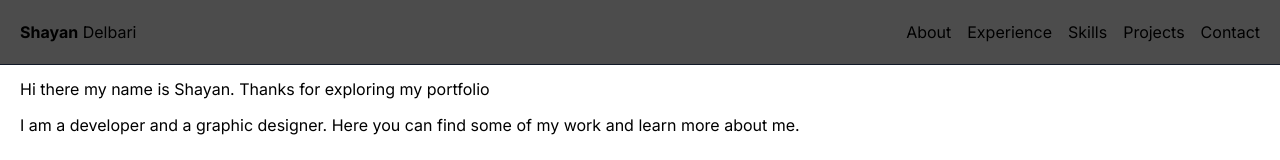
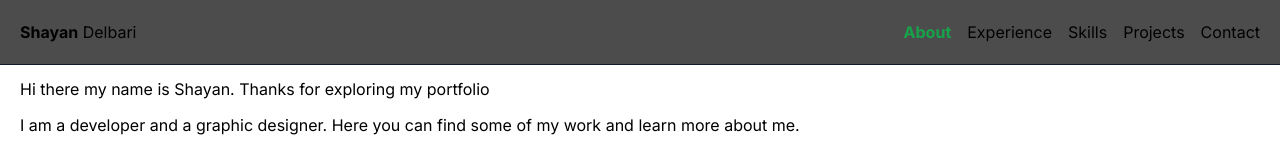
Before and after one commit to shayandelbari/my-portfolio, a SvelteKit app: page / in a window 1280 px wide. Shown: the top 160 px of the page. Built offline with nearby package versions, Linux system fonts and the light colour scheme.

Commit message:
add active state highlighting for menu links

```diff
--- a/src/routes/Menu.svelte
+++ b/src/routes/Menu.svelte
@@ -1,12 +1,15 @@
 <script lang="ts">
+	import { onMount } from 'svelte';
+
 	let menuItems = [
-		// { name: 'Home', link: '/' },
-		{ name: 'About', link: '#about' },
-		{ name: 'Experience', link: '#experience' },
-		{ name: 'Skills', link: '#skills' },
-		{ name: 'Projects', link: '#projects' },
-		{ name: 'Contact', link: '#contact' }
+		{ name: 'About', link: '#about', isActive: false },
+		{ name: 'Experience', link: '#experience', isActive: false },
+		{ name: 'Skills', link: '#skills', isActive: false },
+		{ name: 'Projects', link: '#projects', isActive: false },
+		{ name: 'Contact', link: '#contact', isActive: false }
 	];
+
+	const offset = 70; // Offset for scrolling (e.g., fixed header height)
 
 	function handleClick(event: MouseEvent): void {
 		event.preventDefault(); // Prevent default link behavior
@@ -16,7 +19,7 @@
 
 		if (targetElement) {
 			const targetPosition = targetElement.offsetTop;
-			const scrollPosition = targetPosition - 70; // Adjust scroll position by the offset
+			const scrollPosition = targetPosition - offset; // Adjust scroll position by the offset
 
 			window.scrollTo({
 				top: scrollPosition,
@@ -24,17 +27,62 @@
 			});
 		}
 	}
+
+	function observeSections(): void {
+		const observerOptions = {
+			root: null, // Use the viewport as the root
+			rootMargin: `-${offset}px 0px 0px 0px`, // Account for the header height
+			threshold: 0.9 // Consider section active when 60% of it is in view
+		};
+
+		const observer = new IntersectionObserver((entries) => {
+			entries.forEach((entry) => {
+				const targetId = entry.target.id;
+				if (entry.isIntersecting) {
+					// Set active state for the matching menu item
+					menuItems = menuItems.map((item) => ({
+						...item,
+						isActive: item.link === `#${targetId}`
+					}));
+				}
+			});
+		}, observerOptions);
+
+		// Observe all sections referenced by menu items
+		menuItems.forEach(({ link }) => {
+			const sectionId = link.substring(1); // Remove the '#' to get the section ID
+			const section = document.getElementById(sectionId);
+			if (section) {
+				observer.observe(section);
+			}
+		});
+	}
+
+	onMount(() => {
+		observeSections();
+	});
 </script>
 
 <div class="sticky top-0 z-40">
 	<nav
 		class="flex h-auto w-full flex-row justify-between border-b-[1px] border-b-gray-900 bg-black/70 p-5 backdrop-blur"
 	>
-		<ul class="flex"><li><a href="/"><strong>Shayan</strong> Delbari</a></li></ul>
+		<ul class="flex">
+			<li>
+				<a href="/"><strong>Shayan</strong> Delbari</a>
+			</li>
+		</ul>
 		<ul class="flex space-x-4">
 			{#each menuItems as item}
-				<li class="hover:text-primary active:text-primary">
-					<a href={item.link} on:click={handleClick}>{item.name}</a>
+				<li>
+					<a
+						href={item.link}
+						on:click={handleClick}
+						class="transition-colors duration-200 hover:text-primary
+						{item.isActive ? 'font-bold text-primary' : ''}"
+					>
+						{item.name}
+					</a>
 				</li>
 			{/each}
 		</ul>
```
